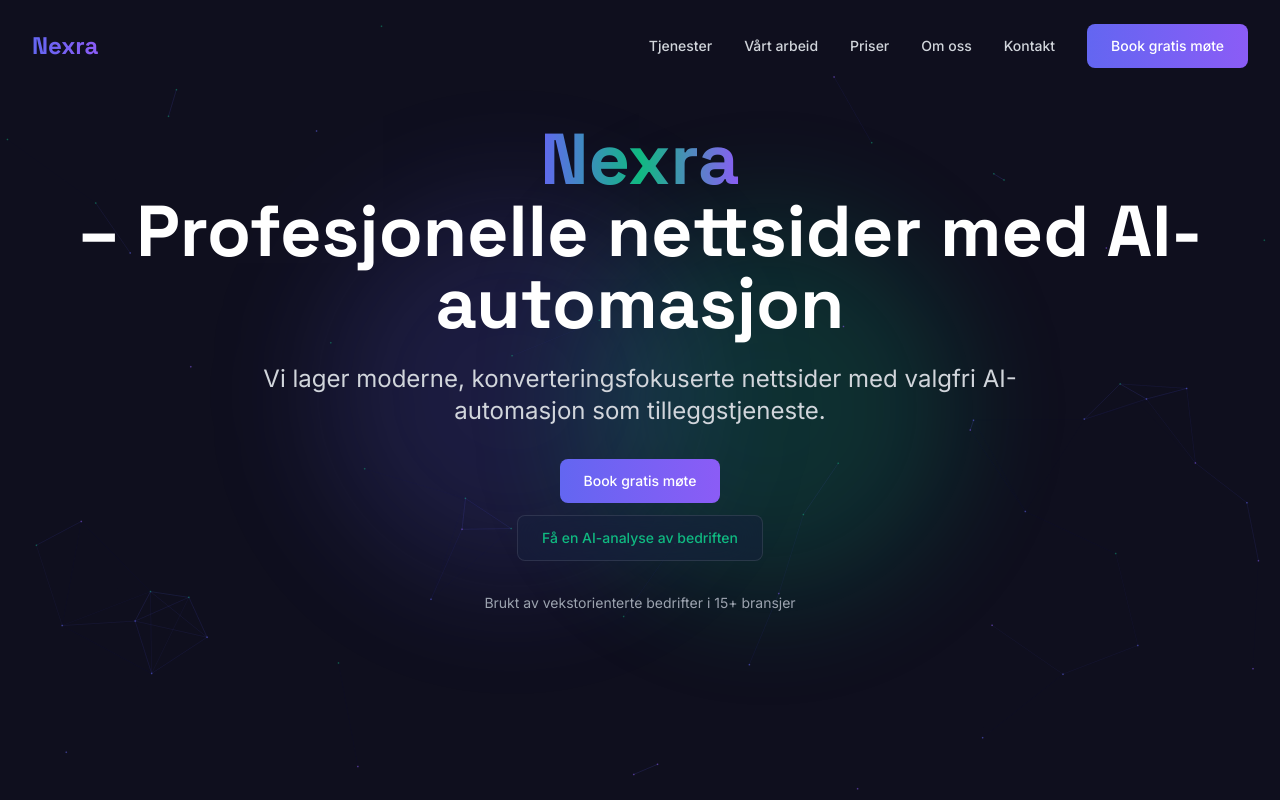
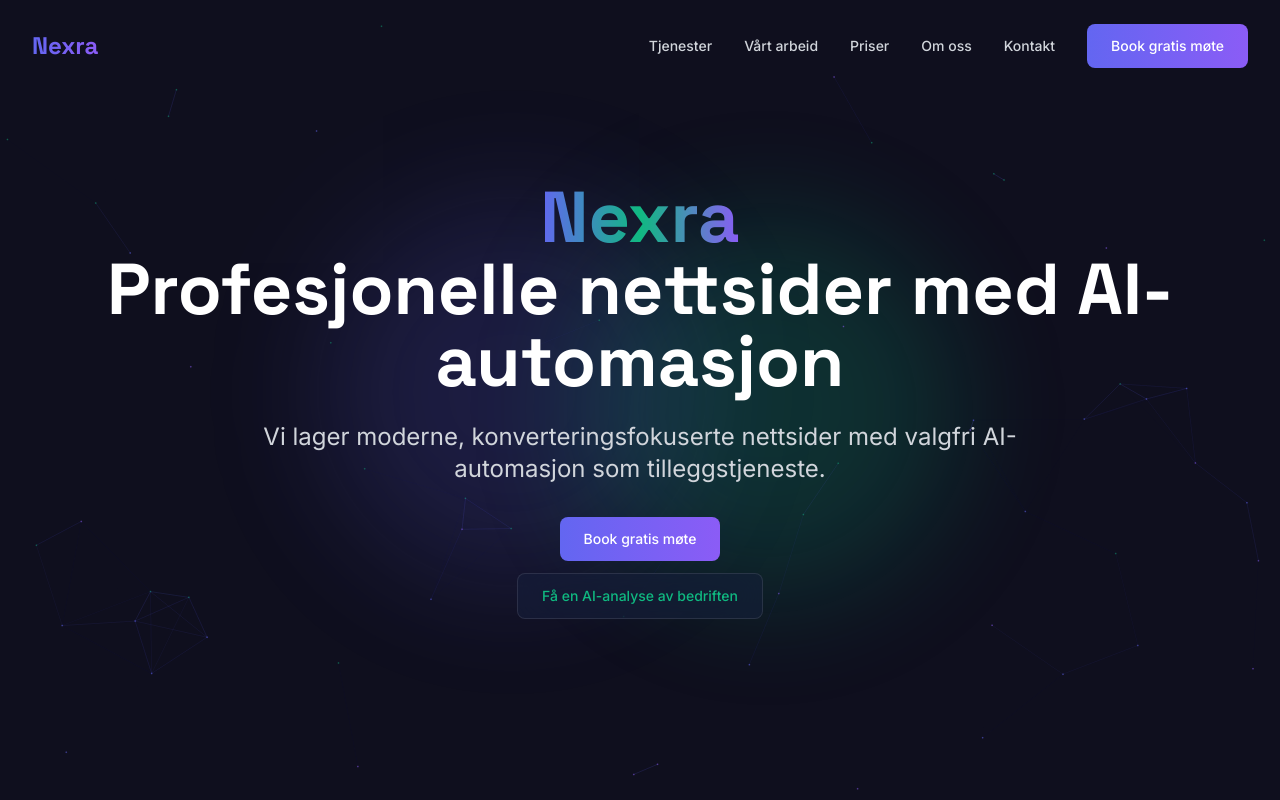
Before and after one commit to nexracontact/Nexra-Nettside, a Next.js app: page / in a window 1280 px wide. Shown: the top 800 px of the page. Built offline with nearby package versions, Linux system fonts and the light colour scheme.

Commit message:
Fjernet bindestrek fra Hero-overskrift og trust-tekst

```diff
--- a/src/components/sections/Hero.tsx
+++ b/src/components/sections/Hero.tsx
@@ -66,7 +66,7 @@ export default function Hero() {
               Nexra
             </span>
             <br />
-            <span className="text-white">– Profesjonelle nettsider med AI-automasjon</span>
+            <span className="text-white">Profesjonelle nettsider med AI-automasjon</span>
           </motion.h1>
 
           <motion.p
@@ -97,15 +97,6 @@ export default function Hero() {
               className="w-full sm:w-auto"
             />
           </motion.div>
-
-          <motion.p
-            className="text-sm text-gray-400 mb-24"
-            initial={{ opacity: 0 }}
-            animate={{ opacity: 1 }}
-            transition={{ duration: 0.8, delay: 1 }}
-          >
-            Brukt av vekstorienterte bedrifter i 15+ bransjer
-          </motion.p>
         </motion.div>
       </div>
 
```
